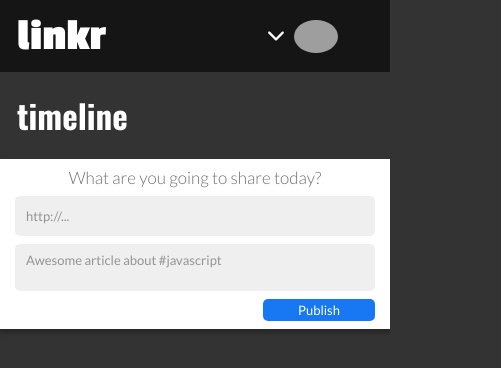
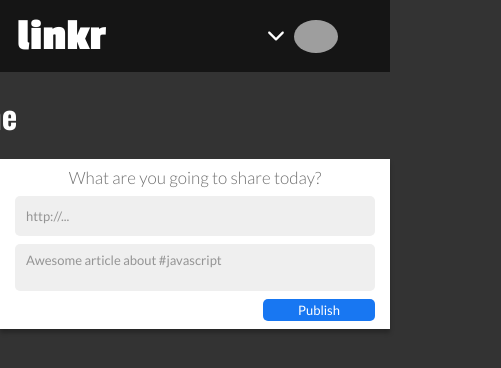
Before and after one commit to yugosk/linkr-front, a React (Create React App) app: page /timeline in a window 390 px wide. Shown: the top 368 px of the page, 501 px wide, since content can reach past the window. Built offline with nearby package versions, Linux system fonts and the light colour scheme; grey boxes are pictures that could not be loaded.

Commit message:
[fix] Title corrected in responsive layout

```diff
--- a/src/components/Timeline/TimelineTitle.js
+++ b/src/components/Timeline/TimelineTitle.js
@@ -3,6 +3,7 @@ import styled from "styled-components";
 export default styled.div`
   display: flex;
   width: 42%;
+  min-width: 611px;
   text-align: left;
   height: 64px;
   margin-top: 121px;
```
